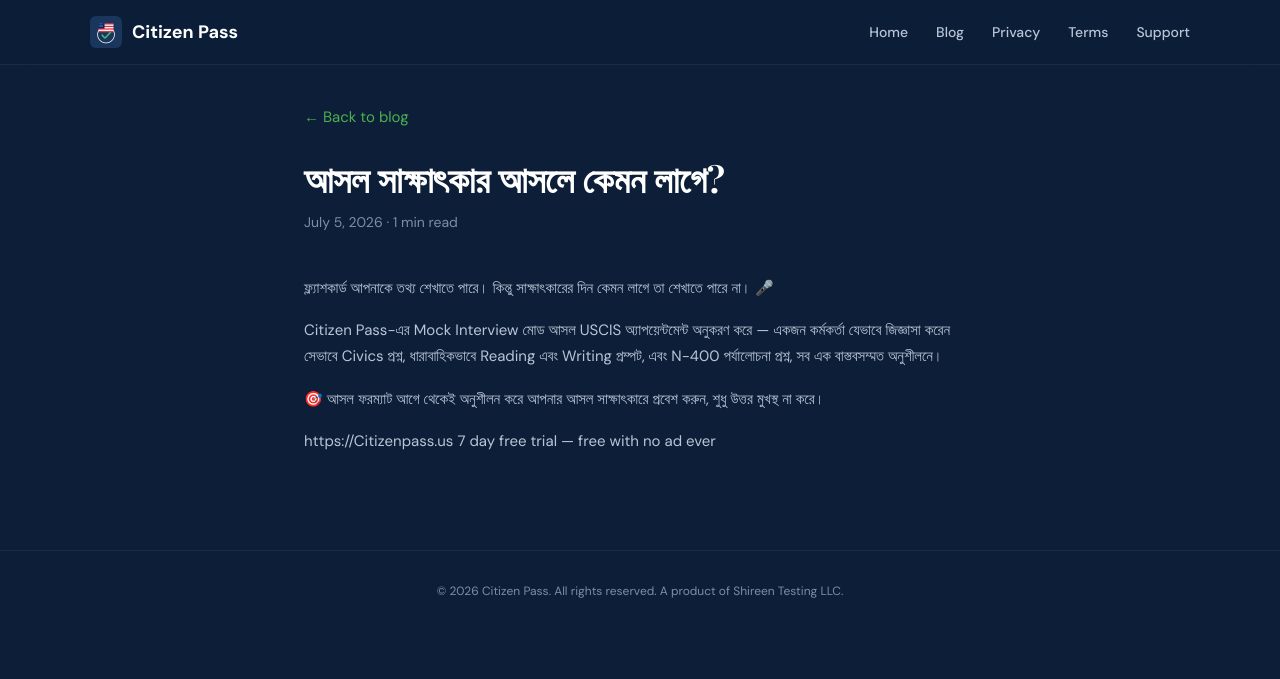
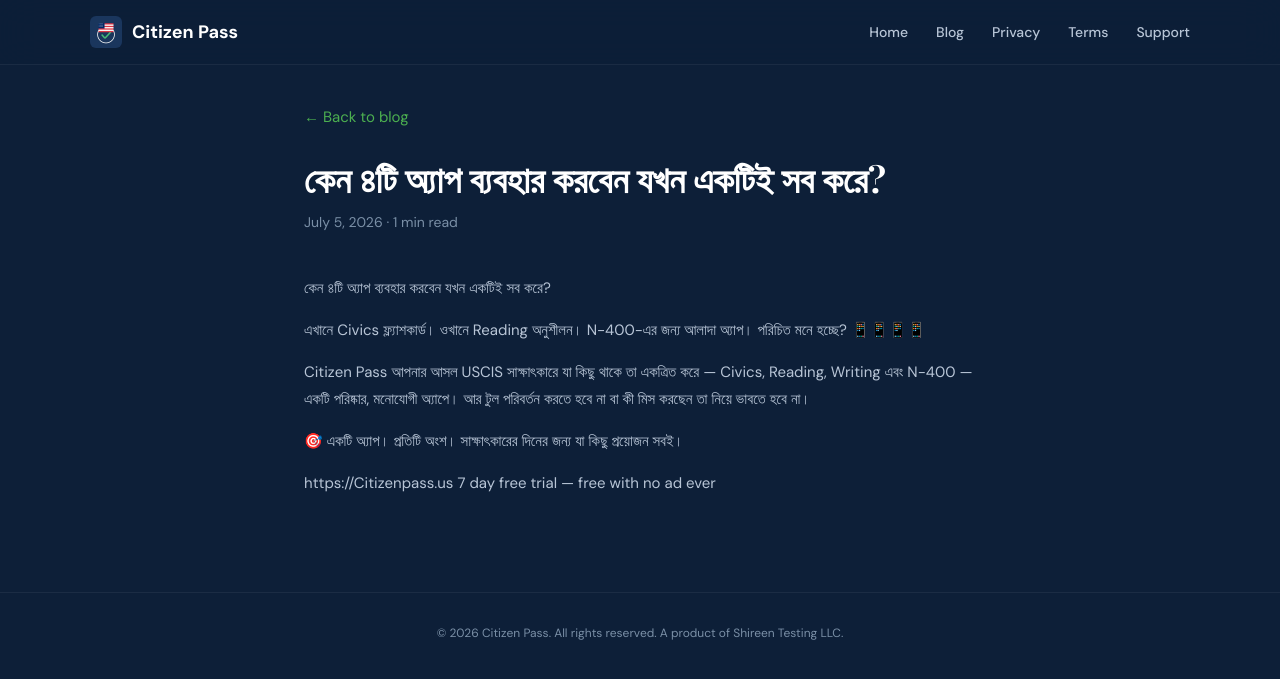
Before and after one commit to imonrashid-web/citizenpass-website, a Jekyll site: the page built from _posts/2026-07-05-citizen-pass-all-in-one-1.md, in a window 1280 px wide. Shown: the top 679 px of the page. Built offline with Jekyll 4.4.1, drawn with Linux system fonts in a browser that asks for light colours.

Commit message:
Update Blog Post “2026-07-05-citizen-pass-all-in-one-1”

```diff
--- a/_posts/2026-07-05-citizen-pass-all-in-one-1.md
+++ b/_posts/2026-07-05-citizen-pass-all-in-one-1.md
@@ -1,16 +1,17 @@
 ---
 layout: post
-title: " আসল সাক্ষাৎকার আসলে কেমন লাগে?"
+title: কেন ৪টি অ্যাপ ব্যবহার করবেন যখন একটিই সব করে?
 url_slug: citizen-pass-all-in-one
 date: 2026-07-05
 category: announcement
-excerpt: ফ্ল্যাশকার্ড আপনাকে তথ্য শেখাতে পারে। কিন্তু সাক্ষাৎকারের দিন কেমন লাগে
-  তা শেখাতে পারে না।
+excerpt: একটি অ্যাপ। প্রতিটি অংশ। সাক্ষাৎকারের দিনের জন্য যা কিছু প্রয়োজন সবই
 ---
-ফ্ল্যাশকার্ড আপনাকে তথ্য শেখাতে পারে। কিন্তু সাক্ষাৎকারের দিন কেমন লাগে তা শেখাতে পারে না। 🎤
+কেন ৪টি অ্যাপ ব্যবহার করবেন যখন একটিই সব করে?
 
-Citizen Pass-এর Mock Interview মোড আসল USCIS অ্যাপয়েন্টমেন্ট অনুকরণ করে — একজন কর্মকর্তা যেভাবে জিজ্ঞাসা করেন সেভাবে Civics প্রশ্ন, ধারাবাহিকভাবে Reading এবং Writing প্রম্পট, এবং N-400 পর্যালোচনা প্রশ্ন, সব এক বাস্তবসম্মত অনুশীলনে।
+এখানে Civics ফ্ল্যাশকার্ড। ওখানে Reading অনুশীলন। N-400-এর জন্য আলাদা অ্যাপ। পরিচিত মনে হচ্ছে? 📱📱📱📱
 
-🎯 আসল ফরম্যাট আগে থেকেই অনুশীলন করে আপনার আসল সাক্ষাৎকারে প্রবেশ করুন, শুধু উত্তর মুখস্থ না করে।
+Citizen Pass আপনার আসল USCIS সাক্ষাৎকারে যা কিছু থাকে তা একত্রিত করে — Civics, Reading, Writing এবং N-400 — একটি পরিষ্কার, মনোযোগী অ্যাপে। আর টুল পরিবর্তন করতে হবে না বা কী মিস করছেন তা নিয়ে ভাবতে হবে না।
+
+🎯 একটি অ্যাপ। প্রতিটি অংশ। সাক্ষাৎকারের দিনের জন্য যা কিছু প্রয়োজন সবই।
 
 https://Citizenpass.us 7 day free trial — free with no ad ever
```
